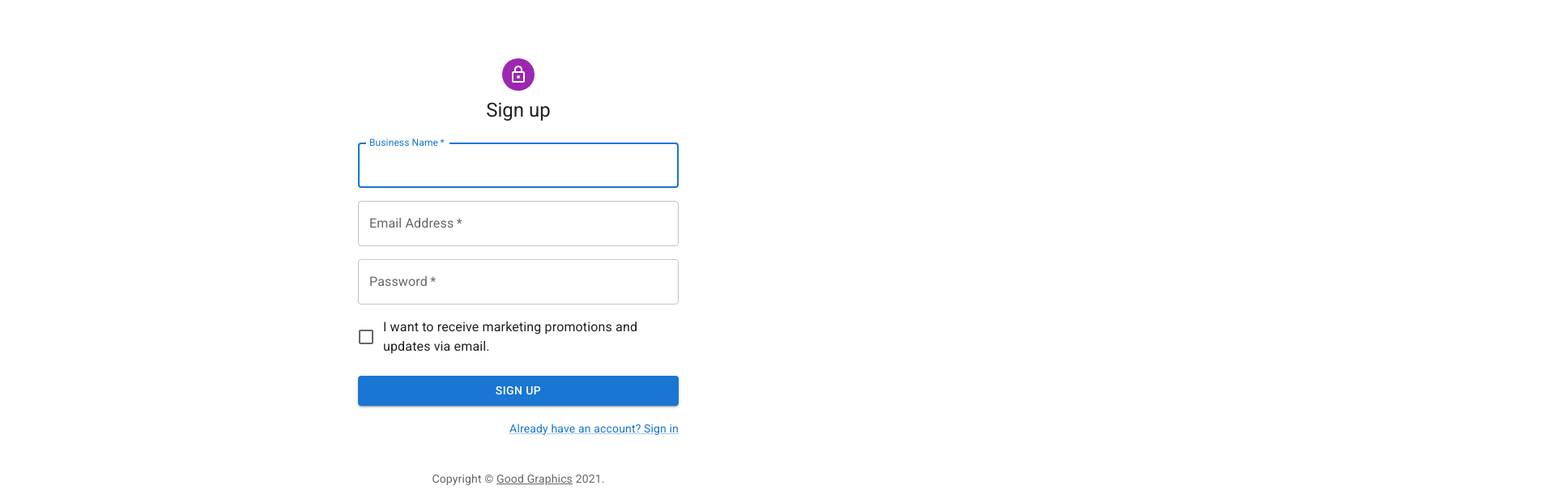
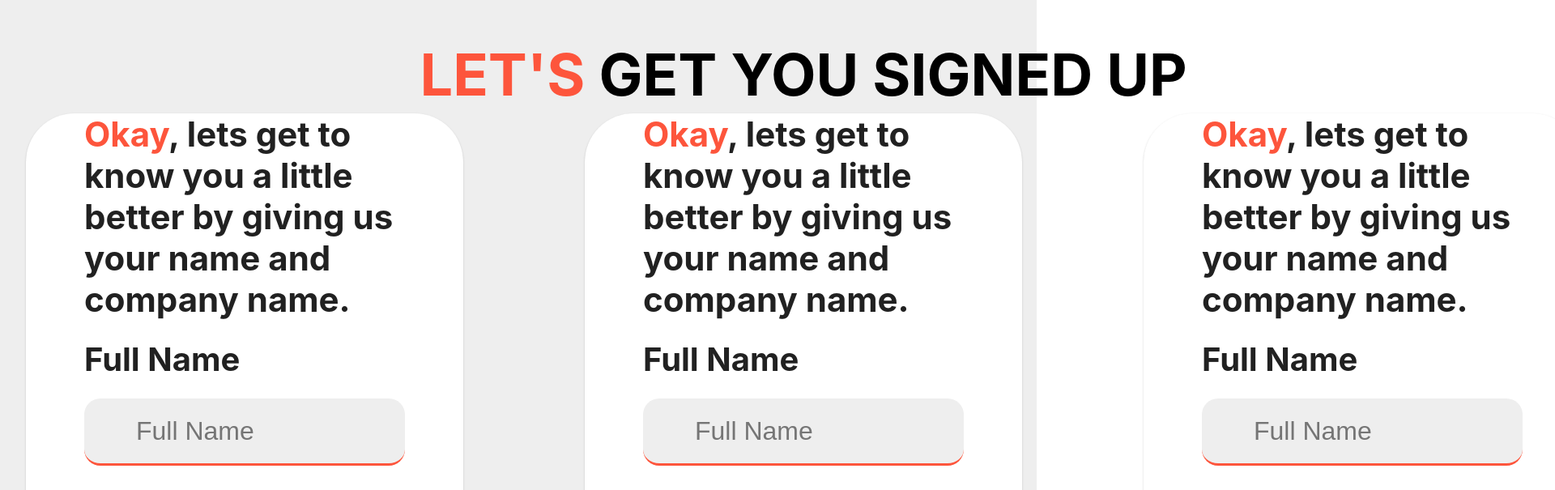
Before and after one commit to wembleyWilliams/gg-marketing-desktop, a React (Create React App) app: page /register in a window 1280 px wide. Shown: the top 605 px of the page at 81% size, 1920 px wide, since content can reach past the window. Built offline with nearby package versions, Linux system fonts and the light colour scheme.

Commit message:
GG-12 - Added registration flow.

```diff
--- a/src/components/profile-data-section/index.scss
+++ b/src/components/profile-data-section/index.scss
@@ -55,13 +55,23 @@
         grid-area: 3;
         background-color: white;
         padding: 1rem;
-        overflow: auto;
+
         box-sizing: border-box;
         margin: 30px auto 0 auto;
         border-radius: 20px;
-        scrollbar-width: none;
+
         text-align: center;
         border: 1px solid #EEEEEE;
+      }
+
+      &__upload-section-description p {
+        padding: 1rem;
+        scrollbar-width: none;
+        overflow: auto;
+      }
+
+      &__upload-section-description h2 {
+        text-transform: uppercase;
       }
     }
 
--- a/src/components/profile-data-section/index.tsx
+++ b/src/components/profile-data-section/index.tsx
@@ -1,7 +1,7 @@
 import React from "react";
 import "./index.scss";
 import {Paper, Stack} from "@mui/material";
-import {Add, AddCircle, AddCircleRounded, Twitter} from "@mui/icons-material";
+import {Add, AddCircleRounded, Twitter} from "@mui/icons-material";
 
 const ProfileDataSection = () => {
 
@@ -49,6 +49,7 @@ const ProfileDataSection = () => {
                                 <h2>ADD</h2>
                             </div>
                         </Paper>
+
                         <Paper className={"container__right-column__social-box"}>
                             <div className={"container__right-column__social-box__icon"}>
                                 <Twitter fontSize={"large"}/>
--- /dev/null
+++ b/src/pages/register/index.scss
@@ -0,0 +1,97 @@
+.register-wrapper {
+  height: 100vh;
+}
+
+.register-container {
+  display: grid;
+  height: inherit;
+  width: inherit;
+  background-color: #EEEEEE;
+  grid-template-rows: 10% 78%;
+  grid-row-gap: 60px;
+  grid-template-areas:
+          "title"
+          "body";
+
+  &__title {
+    grid-area: title;
+
+    h1 {
+      text-align: center;
+      text-transform: uppercase;
+      font-size: 72px;
+    }
+
+    b {
+      color: #fd553c;
+      font-size: 72px;
+    }
+  }
+
+  &__body {
+    max-width: inherit;
+    padding: 0rem 2rem;
+    grid-area: body;
+    display: grid;
+    grid-column-gap: 150px;
+    grid-template-areas:
+          "card card card";
+
+
+    Paper {
+      grid-area: card;
+    }
+
+    p {
+
+    }
+
+    h2 {
+
+    }
+  }
+
+  &__text {
+    width: 100%;
+
+    b {
+      color: #fd553c;
+      font-size: 42px;
+      font-weight: bold;
+    }
+
+    h2 {
+      text-align: left;
+      font-size: 42px;
+    }
+    p {
+      font-size: 2.5rem;
+      font-weight: bolder;
+    }
+    input {
+      width: inherit;
+      border: none;
+      border-radius: 20px;
+      border-bottom: 3px solid #fd553c;
+      background-color: #EEE;
+      height: 5rem;
+    }
+
+    input,
+    input::-webkit-input-placeholder {
+      font-size: 2rem;
+      padding: 0 2rem;
+    }
+  }
+}
+
+.continue-btn {
+  margin-left: 85% !important;
+
+  &__icon {
+    color: white;
+    font-size: 4em !important;
+    background: #fd553c;
+    border-radius: 50%;
+  }
+}
--- a/src/pages/register/index.tsx
+++ b/src/pages/register/index.tsx
@@ -1,123 +1,247 @@
-import * as React from 'react';
-import Avatar from '@mui/material/Avatar';
-import Button from '@mui/material/Button';
-import CssBaseline from '@mui/material/CssBaseline';
-import TextField from '@mui/material/TextField';
-import FormControlLabel from '@mui/material/FormControlLabel';
-import Checkbox from '@mui/material/Checkbox';
-import Link from '@mui/material/Link';
-import Grid from '@mui/material/Grid';
-import Box from '@mui/material/Box';
-import LockOutlinedIcon from '@mui/icons-material/LockOutlined';
-import Typography from '@mui/material/Typography';
-import Container from '@mui/material/Container';
-import { createTheme, ThemeProvider } from '@mui/material/styles';
-
-function Copyright(props: any) {
-    return (
-        <Typography variant="body2" color="text.secondary" align="center" {...props}>
-            {'Copyright © '}
-            <Link color="inherit" href="https://mui.com/">
-                Good Graphics
-            </Link>{' '}
-            {new Date().getFullYear()}
-            {'.'}
-        </Typography>
-    );
-}
-
-const theme = createTheme();
+import React from "react";
+import "./index.scss";
+import {Button, Container, Divider, IconButton, Paper, Stack, TextField} from "@mui/material";
+import ArrowCircleRightIcon from '@mui/icons-material/ArrowCircleRight';
 
 const Register = () => {
-    const handleSubmit = (event: React.FormEvent<HTMLFormElement>) => {
-        event.preventDefault();
-        const data = new FormData(event.currentTarget);
-        // eslint-disable-next-line no-console
-        console.log({
-            email: data.get('email'),
-            password: data.get('password'),
-        });
-    };
 
     return (
-        <ThemeProvider theme={theme}>
-            <Container component="main" maxWidth="xs">
-                <CssBaseline />
-                <Box
-                    sx={{
-                        marginTop: 8,
-                        display: 'flex',
-                        flexDirection: 'column',
-                        alignItems: 'center',
-                    }}
-                >
-                    <Avatar sx={{ m: 1, bgcolor: 'secondary.main' }}>
-                        <LockOutlinedIcon />
-                    </Avatar>
-                    <Typography component="h1" variant="h5">
-                        Sign up
-                    </Typography>
-                    <Box component="form" noValidate onSubmit={handleSubmit} sx={{ mt: 3 }}>
-                        <Grid container spacing={2}>
-                            <Grid item xs={12}>
-                                <TextField
+        <Container className={"register-wrapper"} maxWidth={false} disableGutters={true}>
+            <div className={"register-container"}>
+                <div className={"register-container__title"}>
+                    <h1><b>Let's</b> Get You Signed Up</h1>
+                </div>
+                <div className={"register-container__body"}>
+                    <Paper sx={{
+                        borderRadius: "60px",
+                        maxWidth: "760px", minWidth: "540px"
+                    }}>
+                        <Container className={"register-container__text"} maxWidth={"xs"}>
+                            <Stack spacing={3}>
+                                <h2>
+                                    <b>Okay</b>, lets get to know you a little
+                                    better by giving us your name and company name.
+                                </h2>
+
+                                <p>Full Name</p>
+                                <input
+                                    required
+                                    id="name"
+                                    name="name"
+                                    placeholder={"Full Name"}
+                                />
+
+                                <p>Business Name</p>
+                                <input
+                                    required
+                                    id="businessName"
                                     name="businessName"
+                                    placeholder={"Business Name"}
+                                />
+                                <Divider sx={{paddingTop: '2rem',border:'none'}}/>
+                                <IconButton className={"continue-btn"}>
+                                    <ArrowCircleRightIcon className={"continue-btn__icon"}/>
+                                </IconButton>
+
+                            </Stack>
+
+                        </Container>
+
+                    </Paper>
+                    <Paper sx={{
+                        borderRadius: "60px",
+                        maxWidth: "760px", minWidth: "540px"
+                    }}>
+                        <Container className={"register-container__text"} maxWidth={"xs"}>
+                            <Stack spacing={3}>
+                                <h2>
+                                    <b>Okay</b>, lets get to know you a little
+                                    better by giving us your name and company name.
+                                </h2>
+
+                                <p>Full Name</p>
+                                <input
                                     required
-                                    fullWidth
+                                    id="name"
+                                    name="name"
+                                    placeholder={"Full Name"}
+                                />
+
+                                <p>Business Name</p>
+                                <input
+                                    required
                                     id="businessName"
-                                    label="Business Name"
-                                    autoFocus
+                                    name="businessName"
+                                    placeholder={"Business Name"}
                                 />
-                            </Grid>
-                            <Grid item xs={12}>
-                                <TextField
+                                <Divider sx={{paddingTop: '2rem',border:'none'}}/>
+                                <IconButton className={"continue-btn"}>
+                                    <ArrowCircleRightIcon className={"continue-btn__icon"}/>
+                                </IconButton>
+
+                            </Stack>
+
+                        </Container>
+                    </Paper>
+                    <Paper sx={{
+                        borderRadius: "60px",
+                        maxWidth: "760px", minWidth: "540px"
+                    }}>
+                        <Container className={"register-container__text"} maxWidth={"xs"}>
+                            <Stack spacing={3}>
+                                <h2>
+                                    <b>Okay</b>, lets get to know you a little
+                                    better by giving us your name and company name.
+                                </h2>
+
+                                <p>Full Name</p>
+                                <input
                                     required
-                                    fullWidth
-                                    id="email"
-                                    label="Email Address"
-                                    name="email"
-                                    autoComplete="email"
+                                    id="name"
+                                    name="name"
+                                    placeholder={"Full Name"}
                                 />
-                            </Grid>
-                            <Grid item xs={12}>
-                                <TextField
+
+                                <p>Business Name</p>
+                                <input
                                     required
-                                    fullWidth
-                                    name="password"
-                                    label="Password"
-                                    type="password"
-                                    id="password"
-                                    autoComplete="new-password"
+                                    id="businessName"
+                                    name="businessName"
+                                    placeholder={"Business Name"}
                                 />
-                            </Grid>
-                            <Grid item xs={12}>
-                                <FormControlLabel
-                                    control={<Checkbox value="allowExtraEmails" color="primary" />}
-                                    label="I want to receive marketing promotions and updates via email."
-                                />
-                            </Grid>
-                        </Grid>
-                        <Button
-                            type="submit"
-                            fullWidth
-                            variant="contained"
-                            sx={{ mt: 3, mb: 2 }}
-                        >
-                            Sign Up
-                        </Button>
-                        <Grid container justifyContent="flex-end">
-                            <Grid item>
-                                <Link href="#" variant="body2">
-                                    Already have an account? Sign in
-                                </Link>
-                            </Grid>
-                        </Grid>
-                    </Box>
-                </Box>
-                <Copyright sx={{ mt: 5 }} />
-            </Container>
-        </ThemeProvider>
+                                <Divider sx={{paddingTop: '2rem',border:'none'}}/>
+                                <IconButton className={"continue-btn"}>
+                                    <ArrowCircleRightIcon className={"continue-btn__icon"}/>
+                                </IconButton>
+
+                            </Stack>
+
+                        </Container>
+                    </Paper>
+                </div>
+            </div>
+        </Container>
     );
 }
 
 export default Register;
+
+
+// import * as React from 'react';
+// import Avatar from '@mui/material/Avatar';
+// import Button from '@mui/material/Button';
+// import CssBaseline from '@mui/material/CssBaseline';
+// import TextField from '@mui/material/TextField';
+// import FormControlLabel from '@mui/material/FormControlLabel';
+// import Checkbox from '@mui/material/Checkbox';
+// import Link from '@mui/material/Link';
+// import Grid from '@mui/material/Grid';
+// import Box from '@mui/material/Box';
+// import LockOutlinedIcon from '@mui/icons-material/LockOutlined';
+// import Typography from '@mui/material/Typography';
+// import Container from '@mui/material/Container';
+// import { createTheme, ThemeProvider } from '@mui/material/styles';
+//
+// function Copyright(props: any) {
+//     return (
+//         <Typography variant="body2" color="text.secondary" align="center" {...props}>
+//             {'Copyright © '}
+//             <Link color="inherit" href="https://mui.com/">
+//                 Good Graphics
+//             </Link>{' '}
+//             {new Date().getFullYear()}
+//             {'.'}
+//         </Typography>
+//     );
+// }
+//
+// const theme = createTheme();
+//
+// const Register = () => {
+//     const handleSubmit = (event: React.FormEvent<HTMLFormElement>) => {
+//         event.preventDefault();
+//         const data = new FormData(event.currentTarget);
+//         // eslint-disable-next-line no-console
+//         console.log({
+//             email: data.get('email'),
+//             password: data.get('password'),
+//         });
+//     };
+//
+//     return (
+//         <ThemeProvider theme={theme}>
+//             <Container component="main" maxWidth="xs">
+//                 <CssBaseline />
+//                 <Box
+//                     sx={{
+//                         marginTop: 8,
+//                         display: 'flex',
+//                         flexDirection: 'column',
+//                         alignItems: 'center',
+//                         backgroundColor: 'blue'
+//                     }}
+//                 >
+//                     <Box component="form" noValidate onSubmit={handleSubmit} sx={{ mt: 3 }}>
+//                         <Grid container spacing={2}>
+//                             <Grid item xs={12}>
+//                                 <TextField
+//                                     name="businessName"
+//                                     required
+//                                     fullWidth
+//                                     id="businessName"
+//                                     label="Business Name"
+//                                     autoFocus
+//                                 />
+//                             </Grid>
+//                             <Grid item xs={12}>
+//                                 <TextField
+//                                     required
+//                                     fullWidth
+//                                     id="email"
+//                                     label="Email Address"
+//                                     name="email"
+//                                     autoComplete="email"
+//                                 />
+//                             </Grid>
+//                             <Grid item xs={12}>
+//                                 <TextField
+//                                     required
+//                                     fullWidth
+//                                     name="password"
+//                                     label="Password"
+//                                     type="password"
+//                                     id="password"
+//                                     autoComplete="new-password"
+//                                 />
+//                             </Grid>
+//                             <Grid item xs={12}>
+//                                 <FormControlLabel
+//                                     control={<Checkbox value="allowExtraEmails" color="primary" />}
+//                                     label="I want to receive marketing promotions and updates via email."
+//                                 />
+//                             </Grid>
+//                         </Grid>
+//                         <Button
+//                             type="submit"
+//                             fullWidth
+//                             variant="contained"
+//                             sx={{ mt: 3, mb: 2 }}
+//                         >
+//                             Sign Up
+//                         </Button>
+//                         <Grid container justifyContent="flex-end">
+//                             <Grid item>
+//                                 <Link href="#" variant="body2">
+//                                     Already have an account? Sign in
+//                                 </Link>
+//                             </Grid>
+//                         </Grid>
+//                     </Box>
+//                 </Box>
+//                 <Copyright sx={{ mt: 5 }} />
+//             </Container>
+//         </ThemeProvider>
+//     );
+// }
+//
+// export default Register;
```
Also changed, not shown: src/components/profile-data-section/index.css (+8 -2 lines), 1 other file (tests, documents, lock files or other folders).
